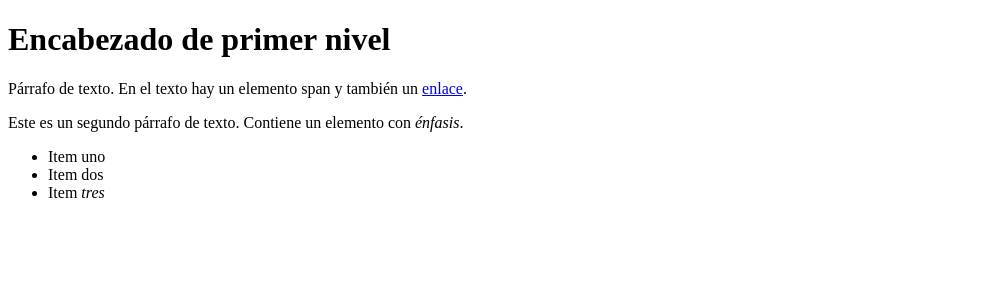
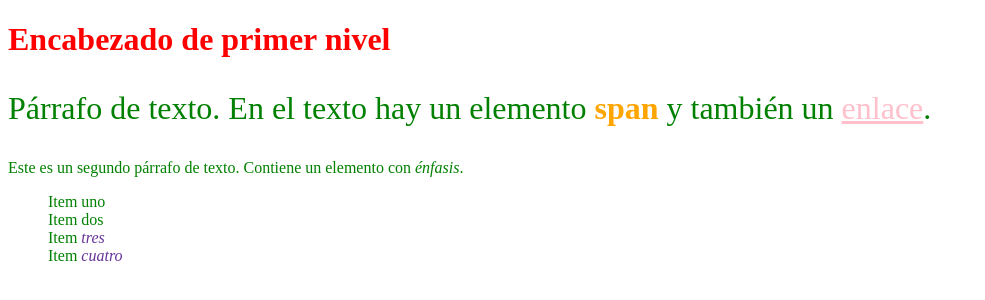
Before and after one commit to naylalex/html-css-A01745597, a plain HTML site: page labs/css/student/index.html in a window 1280 px wide. Shown: the whole page, without its empty margins (0-985 px from the left). Drawn offline with Linux system fonts and the light colour scheme.

Commit message:
css tutorial

```diff
--- a/labs/css/student/index.html
+++ b/labs/css/student/index.html
@@ -3,12 +3,13 @@
     <head>
         <meta charset="utf-8"/>
         <!-- LAB: Añade una referencia a la hoja de estilo styles.css -->
+        <link rel="stylesheet" href="styles.css">
         <title>Tutorial de CSS</title>
     </head>
     <body>
         <h1>Encabezado de primer nivel</h1>
         <!-- LAB: Asigna la clase special al span del párrafo de abajo -->
-        <p>Párrafo de texto. En el texto hay un elemento <span>span</span> y también un <a href="https://example.com">enlace</a>.</p>
+        <p>Párrafo de texto. En el texto hay un elemento <span class = "special">span</span> y también un <a href="https://example.com">enlace</a>.</p>
 
         <p>Este es un segundo párrafo de texto. Contiene un elemento con <em>énfasis</em>.</p>
 
@@ -17,7 +18,7 @@
             <!-- LAB: Asigna la clase "special" al segundo elemento de la lista -->
             <li>Item dos</li>
             <li>Item <em>tres</em></li>
-
+            <li>Item <em>cuatro</em></li>
         </ul>
     </body>
 </html>
--- a/labs/css/student/styles.css
+++ b/labs/css/student/styles.css
@@ -1,12 +1,22 @@
 /* LAB: Agrega una regla para que el color de los encabezados h1 sea rojo. */
-
+h1 {
+    color: red;
+}
 /* LAB: Agrega una regla para que el color de los párrafos sea verde. */
 
 /* LAB: Actualiza la regla para que también el color de los elementos de las listas sea verde. */
-
+p, li {
+    color: green;
+}
 /* LAB: Elimina los estilos de los elementos de las listas. */
+li {
+    list-style-type: none;
+  }
 /* LAB: Modifica el estilo de las viñetas de los elementos de las listas para que sean cuadrados. */
-
+.special {
+    color: orange;
+    font-weight: bold;
+  }
 /* LAB:
     Crea un selector que comience con el caracter "full stop."
     Añade una regla para que el color sea orange.
@@ -14,11 +24,22 @@
 */
 
 /* LAB: Añade una regla de tipo descendant combinator para elementos em contenidos en li. */
-
+li em {
+    color: rebeccapurple;
+}
 /* LAB: Añade un selector de tipo adjacent sibling combinator para h1 con p. */
-
+h1 + p {
+    font-size: 200%;
+}
 /* LAB: Añade un estilo para que un span dentro de un párrafo sea de color rojo. */
-
+p span {
+    color: red;
+}
 /* LAB: Añade un estilo para que los enlaces no visitados sean color rosa. */
-
+a:link {
+    color: pink;
+}
 /* LAB: Añade un estilo para que los enlaces visitados sean color verde. */
+a:visited {
+    color: green;
+}
```
